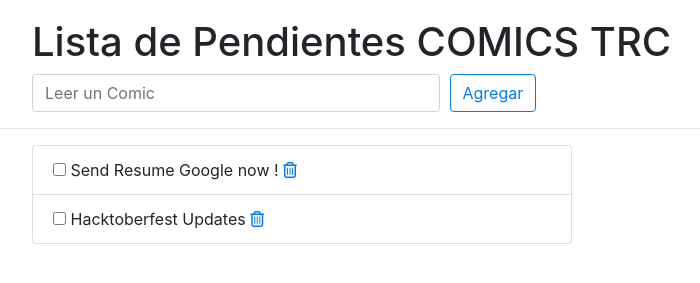
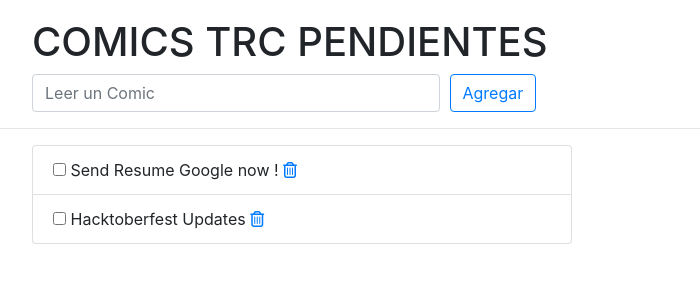
Before and after one commit to AlChdz29/tecpila2, a Django app: page /todos/ in a window 1280 px wide. Shown: the part 22-305 px from the top of the page, without its empty margins (243-943 px from the left). Run offline with Django 3.2, Linux system fonts and the light colour scheme; data comes from the database, SQL or seed files in the repository; some libraries are stand-ins or nearby versions.

Commit message:
Update index.html

```diff
--- a/todos/templates/todos/index.html
+++ b/todos/templates/todos/index.html
@@ -13,7 +13,7 @@
     <div class="offset-md-2 col-lg-9">
       <div class="page-header">
         <h1>
-         Lista de Pendientes COMICS TRC
+          COMICS TRC PENDIENTES
         </h1>
       </div>
     </div>
```
